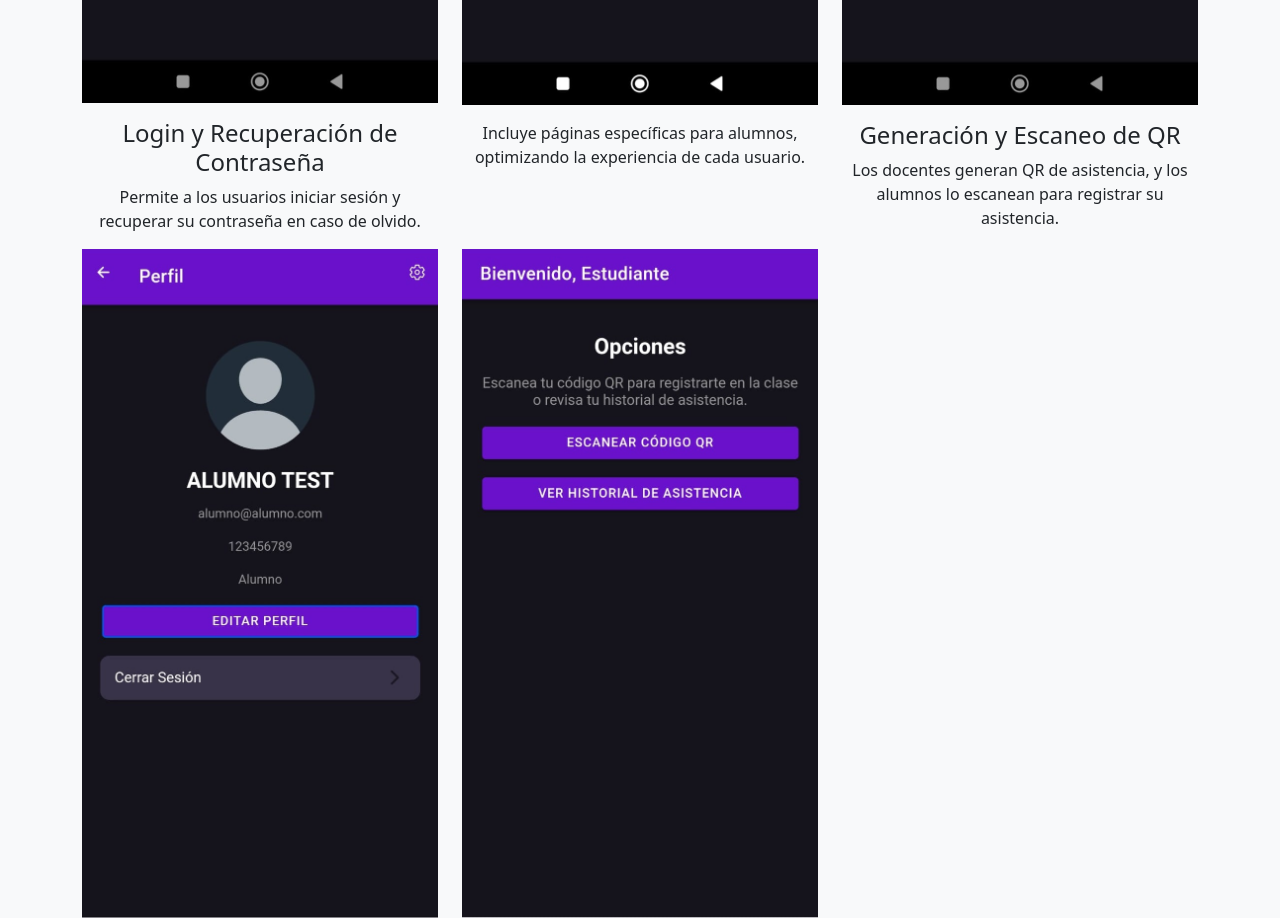
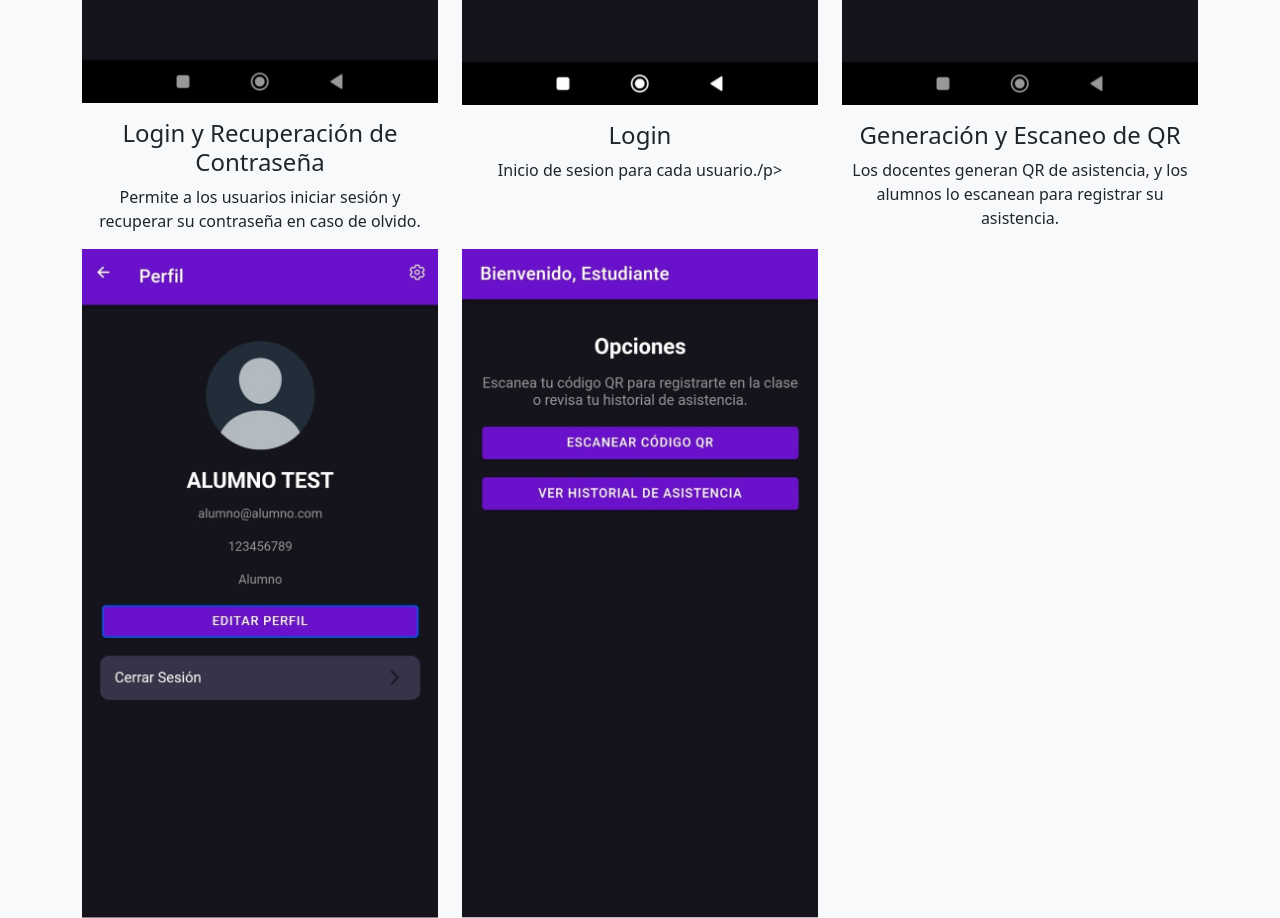
Before and after one commit to CarlosNavarroM/LandingPageRegistrApp, a plain HTML site: page index.html in a window 1280 px wide. Shown: the part 1280-2198 px from the top of the page. Drawn offline with nearby package versions, Linux system fonts and the light colour scheme.

Commit message:
Update index.html

```diff
--- a/index.html
+++ b/index.html
@@ -38,7 +38,8 @@
             </div>
             <div class="col-md-4">
                 <img src="/img/login.jpg" class="img-fluid mb-3" alt="Vista alumno">
-                <p>Incluye páginas específicas para alumnos, optimizando la experiencia de cada usuario.</p>
+                <h4>Login</h4>
+                <p>Inicio de sesion para cada usuario./p>
             </div>
             <div class="col-md-4">
                 <img src="/img/scanqr.jpg" class="img-fluid mb-3" alt="Generación y escaneo de QR">
```
